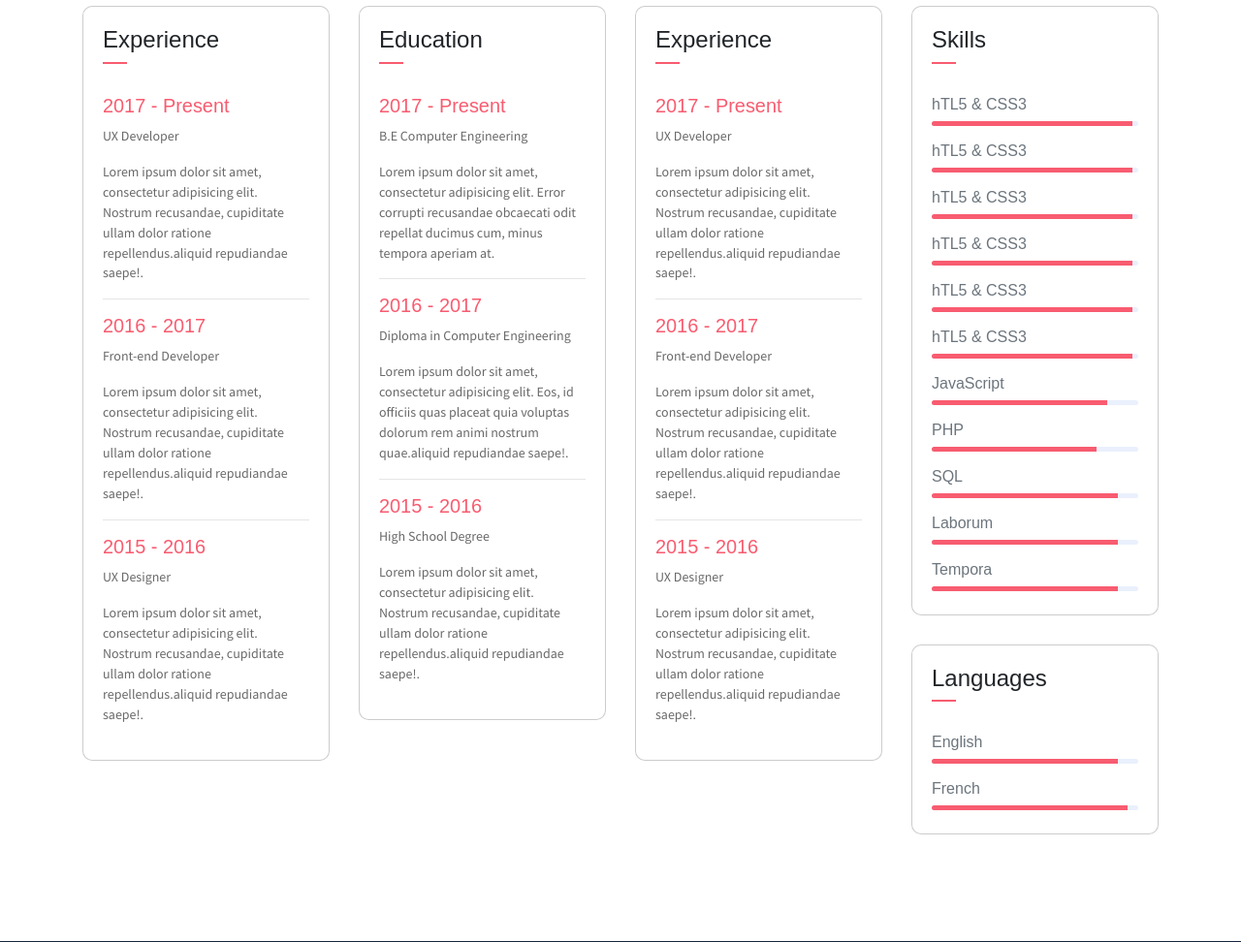
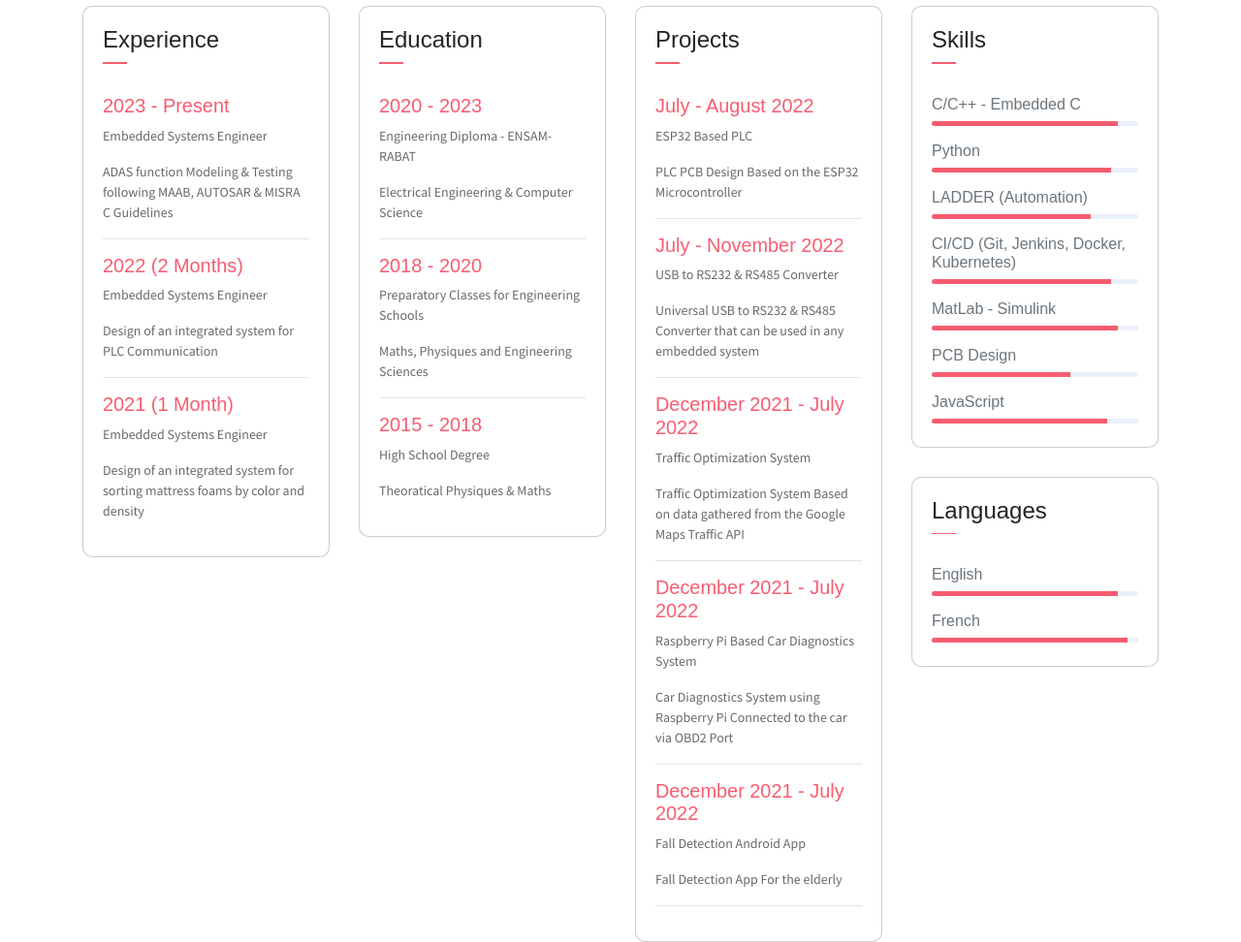
Before and after one commit to OthmaneKaz/othmanekaz, a plain HTML site: page index.html in a window 1280 px wide. Shown: the part 1340-2312 px from the top of the page at 97% size. Drawn offline with Linux system fonts and the light colour scheme.

Commit message:
Update index.html

```diff
--- a/index.html
+++ b/index.html
@@ -19,7 +19,7 @@
             <div class="header-content">
                 <h4 class="header-subtitle" >Hello, I am</h4>
                 <h1 class="header-title">Kazdar Othmane</h1>
-                <h6 class="header-mono" >Software Engineer | Embedded Systems Engineer</h6>
+                <h6 class="header-mono" >Software | Embedded Systems Engineer</h6>
             </div>
         </div>
     </header>
@@ -44,7 +44,7 @@
                     <img src="assets/imgs/avatar.jpeg" alt="" class="brand-img">
                     <li class="brand-txt">
                         <h5 class="brand-title">Kazdar Othmane</h5>
-                        <div class="brand-subtitle">Software Engineer | Embedded Systems Engineer</div>
+                        <div class="brand-subtitle">Software | Embedded Systems Engineer</div>
                     </li>
                 </ul>
                 <ul class="navbar-nav ml-auto">
@@ -68,8 +68,8 @@
                 <span class="line mb-5"></span>
                 <h5 class="mb-3">Software / Embedded Systems Engineer Located In Fes, Morocco</h5>
                 <p class="mt-20">Lorem ipsum dolor sit amet, consectetur adipisicing elit.sit amet, Qui deserunt consequatur fugit repellendusillo voluptas?</p>
-                <button style="margin-bottom:8px;" class="btn btn-outline-danger"><a href="assets/cv/Kazdar_Othmane.pdf" download="Kazdar_Othmane.pdf">Download CV (French)</a></button>
-                <button class="btn btn-outline-danger"><a href="assets/cv/Kazdar_Othmane_Eng.pdf" download="Kazdar_Othmane_Eng.pdf">Download CV (English)</a></button>
+                <button style="margin-bottom:8px;" class="btn btn-outline-danger"><a href="assets/cv/Kazdar_Othmane.pdf" download="Kazdar_Othmane">Download CV (French)</a></button>
+                <button class="btn btn-outline-danger"><a href="assets/cv/Kazdar_Othmane_Eng.pdf" download="Kazdar_Othmane_Eng">Download CV (English)</a></button>
             </div>
             <div class="col-lg-4 about-card">
                 <h3 class="font-weight-light">Personal Info</h3>
@@ -132,17 +132,17 @@
                             </div>
                         </div>
                         <div class="card-body">
-                            <h6 class="title text-danger">2017 - Present</h6>
-                            <P>UX Developer</P>
-                            <P class="subtitle">Lorem ipsum dolor sit amet, consectetur adipisicing elit. Nostrum recusandae, cupiditate ullam dolor ratione repellendus.aliquid repudiandae saepe!.</P>
+                            <h6 class="title text-danger">2023 - Present</h6>
+                            <P>Embedded Systems Engineer</P>
+                            <P class="subtitle">ADAS function Modeling & Testing following MAAB, AUTOSAR & MISRA C Guidelines</P>
                             <hr>
-                            <h6 class="title text-danger">2016 - 2017</h6>
-                            <P>Front-end Developer</P>
-                            <P class="subtitle">Lorem ipsum dolor sit amet, consectetur adipisicing elit. Nostrum recusandae, cupiditate ullam dolor ratione repellendus.aliquid repudiandae saepe!.</P>
+                            <h6 class="title text-danger">2022 (2 Months)</h6>
+                            <P>Embedded Systems Engineer</P>
+                            <P class="subtitle">Design of an integrated system for PLC Communication</P>
                             <hr>
-                            <h6 class="title text-danger">2015 - 2016</h6>
-                            <P>UX Designer</P>
-                            <P class="subtitle">Lorem ipsum dolor sit amet, consectetur adipisicing elit. Nostrum recusandae, cupiditate ullam dolor ratione repellendus.aliquid repudiandae saepe!.</P>
+                            <h6 class="title text-danger">2021 (1 Month)</h6>
+                            <P>Embedded Systems Engineer</P>
+                            <P class="subtitle">Design of an integrated system for sorting mattress foams by color and density</P>
                         </div>
                     </div>
                 </div>
@@ -155,17 +155,17 @@
                             </div>
                         </div>
                         <div class="card-body">
-                            <h6 class="title text-danger">2017 - Present</h6>
-                            <P>B.E Computer Engineering</P>
-                            <P class="subtitle">Lorem ipsum dolor sit amet, consectetur adipisicing elit. Error corrupti recusandae obcaecati odit repellat ducimus cum, minus tempora aperiam at.</P>
+                            <h6 class="title text-danger">2020 - 2023</h6>
+                            <P>Engineering Diploma - ENSAM-RABAT</P>
+                            <P class="subtitle">Electrical Engineering & Computer Science</P>
                             <hr>
-                            <h6 class="title text-danger">2016 - 2017</h6>
-                            <P>Diploma in Computer Engineering</P>
-                            <P class="subtitle">Lorem ipsum dolor sit amet, consectetur adipisicing elit. Eos, id officiis quas placeat quia voluptas dolorum rem animi nostrum quae.aliquid repudiandae saepe!.</P>
+                            <h6 class="title text-danger">2018 - 2020</h6>
+                            <P>Preparatory Classes for Engineering Schools</P>
+                            <P class="subtitle">Maths, Physiques and Engineering Sciences</P>
                             <hr>
-                            <h6 class="title text-danger">2015 - 2016</h6>
+                            <h6 class="title text-danger">2015 - 2018</h6>
                             <P>High School Degree</P>
-                            <P class="subtitle">Lorem ipsum dolor sit amet, consectetur adipisicing elit. Nostrum recusandae, cupiditate ullam dolor ratione repellendus.aliquid repudiandae saepe!.</P>
+                            <P class="subtitle">Theoratical Physiques & Maths</P>
 
                         </div>
                     </div>
@@ -174,22 +174,31 @@
                     <div class="card">
                        <div class="card-header">
                             <div class="mt-2">
-                                <h4>Experience</h4>
+                                <h4>Projects</h4>
                                 <span class="line"></span>
                             </div>
                         </div>
                         <div class="card-body">
-                            <h6 class="title text-danger">2017 - Present</h6>
-                            <P>UX Developer</P>
-                            <P class="subtitle">Lorem ipsum dolor sit amet, consectetur adipisicing elit. Nostrum recusandae, cupiditate ullam dolor ratione repellendus.aliquid repudiandae saepe!.</P>
+                            <h6 class="title text-danger">July - August 2022</h6>
+                            <P>ESP32 Based PLC</P>
+                            <P class="subtitle">PLC PCB Design Based on the ESP32 Microcontroller</P>
                             <hr>
-                            <h6 class="title text-danger">2016 - 2017</h6>
-                            <P>Front-end Developer</P>
-                            <P class="subtitle">Lorem ipsum dolor sit amet, consectetur adipisicing elit. Nostrum recusandae, cupiditate ullam dolor ratione repellendus.aliquid repudiandae saepe!.</P>
+                            <h6 class="title text-danger">July - November 2022</h6>
+                            <P>USB to RS232 & RS485 Converter</P>
+                            <P class="subtitle">Universal USB to RS232 & RS485 Converter that can be used in any embedded system</P>
                             <hr>
-                            <h6 class="title text-danger">2015 - 2016</h6>
-                            <P>UX Designer</P>
-                            <P class="subtitle">Lorem ipsum dolor sit amet, consectetur adipisicing elit. Nostrum recusandae, cupiditate ullam dolor ratione repellendus.aliquid repudiandae saepe!.</P>
+                            <h6 class="title text-danger">December 2021 - July 2022</h6>
+                            <P>Traffic Optimization System</P>
+                            <P class="subtitle">Traffic Optimization System Based on data gathered from the Google Maps Traffic API</P>
+                            <hr>
+                            <h6 class="title text-danger">December 2021 - July 2022</h6>
+                            <P>Raspberry Pi Based Car Diagnostics System</P>
+                            <P class="subtitle">Car Diagnostics System using Raspberry Pi Connected to the car via OBD2 Port</P>
+                            <hr>
+                            <h6 class="title text-danger">December 2021 - July 2022</h6>
+                            <P>Fall Detection Android App</P>
+                            <P class="subtitle">Fall Detection App For the elderly</P>
+                            <hr>
                         </div>
                     </div>
                 </div>
@@ -202,49 +211,33 @@
                             </div>
                         </div>
                         <div class="card-body pb-2">
-                           <h6>hTL5 &amp; CSS3</h6>
+                           <h6>C/C++ - Embedded C</h6>
                             <div class="progress mb-3">
-                                <div class="progress-bar bg-danger" role="progressbar" style="width: 97%" aria-valuenow="25" aria-valuemin="0" aria-valuemax="100"></div>
+                                <div class="progress-bar bg-danger" role="progressbar" style="width: 90%" aria-valuenow="25" aria-valuemin="0" aria-valuemax="100"></div>
                             </div>
-                            <h6>hTL5 &amp; CSS3</h6>
+                            <h6>Python</h6>
                             <div class="progress mb-3">
-                                <div class="progress-bar bg-danger" role="progressbar" style="width: 97%" aria-valuenow="25" aria-valuemin="0" aria-valuemax="100"></div>
+                                <div class="progress-bar bg-danger" role="progressbar" style="width: 87%" aria-valuenow="25" aria-valuemin="0" aria-valuemax="100"></div>
                             </div>
-                            <h6>hTL5 &amp; CSS3</h6>
+                            <h6>LADDER (Automation)</h6>
                             <div class="progress mb-3">
-                                <div class="progress-bar bg-danger" role="progressbar" style="width: 97%" aria-valuenow="25" aria-valuemin="0" aria-valuemax="100"></div>
+                                <div class="progress-bar bg-danger" role="progressbar" style="width: 77%" aria-valuenow="25" aria-valuemin="0" aria-valuemax="100"></div>
                             </div>
-                            <h6>hTL5 &amp; CSS3</h6>
+                            <h6>CI/CD (Git, Jenkins, Docker, Kubernetes)</h6>
                             <div class="progress mb-3">
-                                <div class="progress-bar bg-danger" role="progressbar" style="width: 97%" aria-valuenow="25" aria-valuemin="0" aria-valuemax="100"></div>
+                                <div class="progress-bar bg-danger" role="progressbar" style="width: 87%" aria-valuenow="25" aria-valuemin="0" aria-valuemax="100"></div>
                             </div>
-                            <h6>hTL5 &amp; CSS3</h6>
+                            <h6>MatLab - Simulink</h6>
                             <div class="progress mb-3">
-                                <div class="progress-bar bg-danger" role="progressbar" style="width: 97%" aria-valuenow="25" aria-valuemin="0" aria-valuemax="100"></div>
+                                <div class="progress-bar bg-danger" role="progressbar" style="width: 90%" aria-valuenow="25" aria-valuemin="0" aria-valuemax="100"></div>
                             </div>
-                            <h6>hTL5 &amp; CSS3</h6>
+                            <h6>PCB Design</h6>
                             <div class="progress mb-3">
-                                <div class="progress-bar bg-danger" role="progressbar" style="width: 97%" aria-valuenow="25" aria-valuemin="0" aria-valuemax="100"></div>
+                                <div class="progress-bar bg-danger" role="progressbar" style="width: 67%" aria-valuenow="25" aria-valuemin="0" aria-valuemax="100"></div>
                             </div>
                             <h6>JavaScript</h6>
                             <div class="progress mb-3">
                                 <div class="progress-bar bg-danger" role="progressbar" style="width: 85%" aria-valuenow="25" aria-valuemin="0" aria-valuemax="100"></div>
-                            </div>
-                            <h6>PHP</h6>
-                            <div class="progress mb-3">
-                                <div class="progress-bar bg-danger" role="progressbar" style="width: 80%" aria-valuenow="50" aria-valuemin="0" aria-valuemax="100"></div>
-                            </div>
-                            <h6>SQL</h6>
-                            <div class="progress mb-3">
-                                <div class="progress-bar bg-danger" role="progressbar" style="width: 90%" aria-valuenow="75" aria-valuemin="0" aria-valuemax="100"></div>
-                            </div>
-                            <h6>Laborum</h6>
-                            <div class="progress mb-3">
-                                <div class="progress-bar bg-danger" role="progressbar" style="width: 90%" aria-valuenow="75" aria-valuemin="0" aria-valuemax="100"></div>
-                            </div>
-                            <h6>Tempora</h6>
-                            <div class="progress mb-3">
-                                <div class="progress-bar bg-danger" role="progressbar" style="width: 90%" aria-valuenow="75" aria-valuemin="0" aria-valuemax="100"></div>
                             </div>
                         </div>
                     </div>
```
